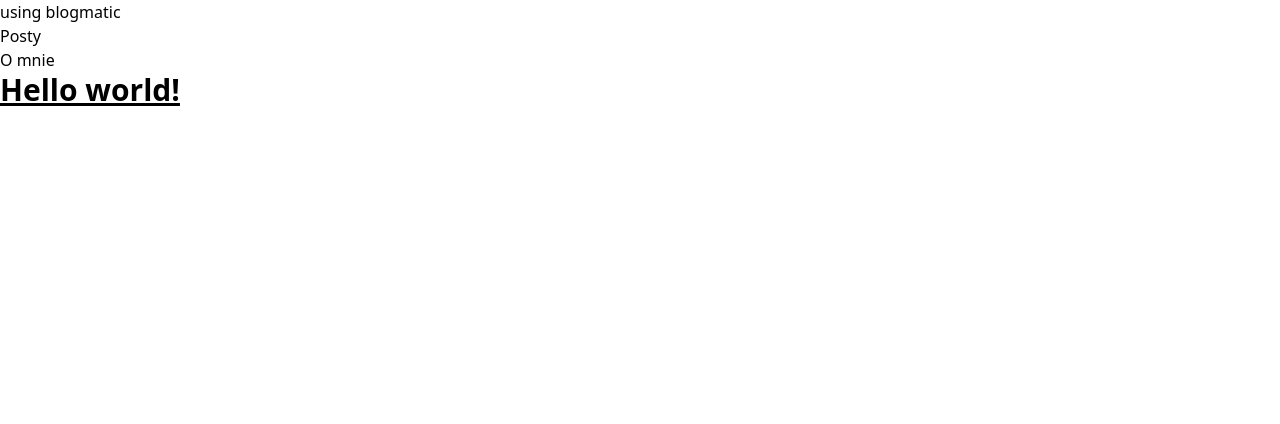
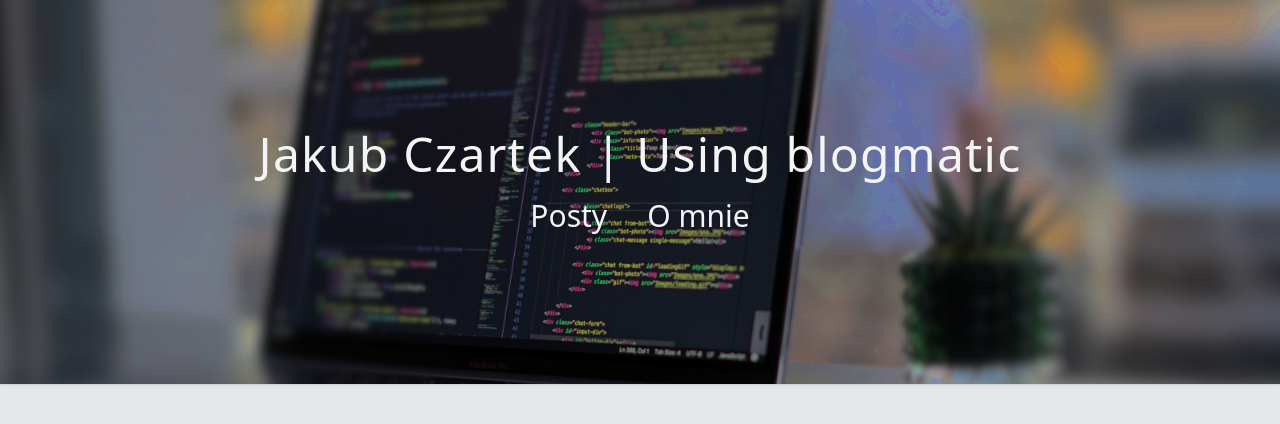
Before and after one commit to jczartek/using-blogmatic, a Gatsby site: page / in a window 1280 px wide. Built offline with nearby package versions, Linux system fonts and the light colour scheme; Gatsby itself is replaced by a stand-in of ours.

Commit message:
Blog: add navbar

```diff
--- a/gatsby-config.js
+++ b/gatsby-config.js
@@ -3,6 +3,6 @@
         siteUrl: `https://www.yourdomain.tld`,
     },
     plugins: [
-        'gatsby-plugin-postcss'
+        'gatsby-plugin-postcss',
     ],
 }
--- a/package.json
+++ b/package.json
@@ -15,6 +15,7 @@
         "clean": "gatsby clean"
     },
     "dependencies": {
+        "@heroicons/react": "^1.0.6",
         "gatsby": "^4.15.2",
         "react": "^18.1.0",
         "react-dom": "^18.1.0"
--- a/src/components/layout.js
+++ b/src/components/layout.js
@@ -1,23 +1,16 @@
-import * as React from 'react';
-import {Link} from 'gatsby';
+import * as React from "react";
+import  Nav  from './nav'
 
-
-const Layout = ({pageTitle, children}) => {
-    return(
-    <div>
-        <title>{pageTitle}</title>
-        <nav>
-            <h4>using blogmatic</h4>
-            <ul>
-                <li><Link to="/">Posty</Link></li>
-                <li><Link to="/about">O mnie</Link></li>
-            </ul>
-        </nav>
-        <main>
-            {children}
-        </main>
+const Layout = ({ pageTitle, children }) => {
+  return (
+    <div className="min-h-screen w-full bg-gray-200">
+      <title>{pageTitle}</title>
+      <Nav />
+      <div className="container">
+          <main>{children}</main>
+      </div>
     </div>
-    );
-}
+  );
+};
 
 export default Layout;
--- /dev/null
+++ b/src/components/nav.js
@@ -0,0 +1,24 @@
+import * as React from "react";
+import { Link } from "gatsby";
+
+const Nav = () => {
+  return (
+    <div className="w-full flex justify-center items-center bg-cover bg-nav-image xl:h-96 bg-gradient-to-r mb-2 shadow">
+      <nav className="flex flex-col items-center justify-center">
+        <h4 className="font-medium text-zinc-100 tracking-wide antialiased text-2xl xl:text-5xl hover:-translate-y-1 hover:scale-110 hover:text-sky-300 duration-300">
+          Jakub Czartek | Using blogmatic
+        </h4>
+        <ul className="flex flex-row text-zinc-100 text-2xl xl:text-3xl ">
+          <li className="p-5 hover:-translate-y-1 hover:scale-110 hover:text-sky-300 duration-300">
+            <Link to="/">Posty</Link>
+          </li>
+          <li className="p-5 hover:-translate-y-1 hover:scale-110 hover:text-sky-300 duration-300">
+            <Link to="/about">O mnie</Link>
+          </li>
+        </ul>
+      </nav>
+    </div>
+  );
+};
+
+export default Nav;
--- a/src/pages/index.js
+++ b/src/pages/index.js
@@ -5,7 +5,6 @@
   return (
     <Layout pageTitle="using blogmatic - Home">
       <h1 className="text-3xl font-bold underline">
-        Hello world!
       </h1>
     </Layout>
   );
--- a/tailwind.config.js
+++ b/tailwind.config.js
@@ -4,6 +4,9 @@
     ],
     theme: {
         extend: {},
+        backgroundImage: {
+            'nav-image': "url('../images/nav-bg.jpg')",
+        }
     },
     plugins: [],
 }
```
Also changed, not shown: src/images/nav-bg.jpg (added), 1 other file. Lines whose indentation alone changed are shown as unchanged.
